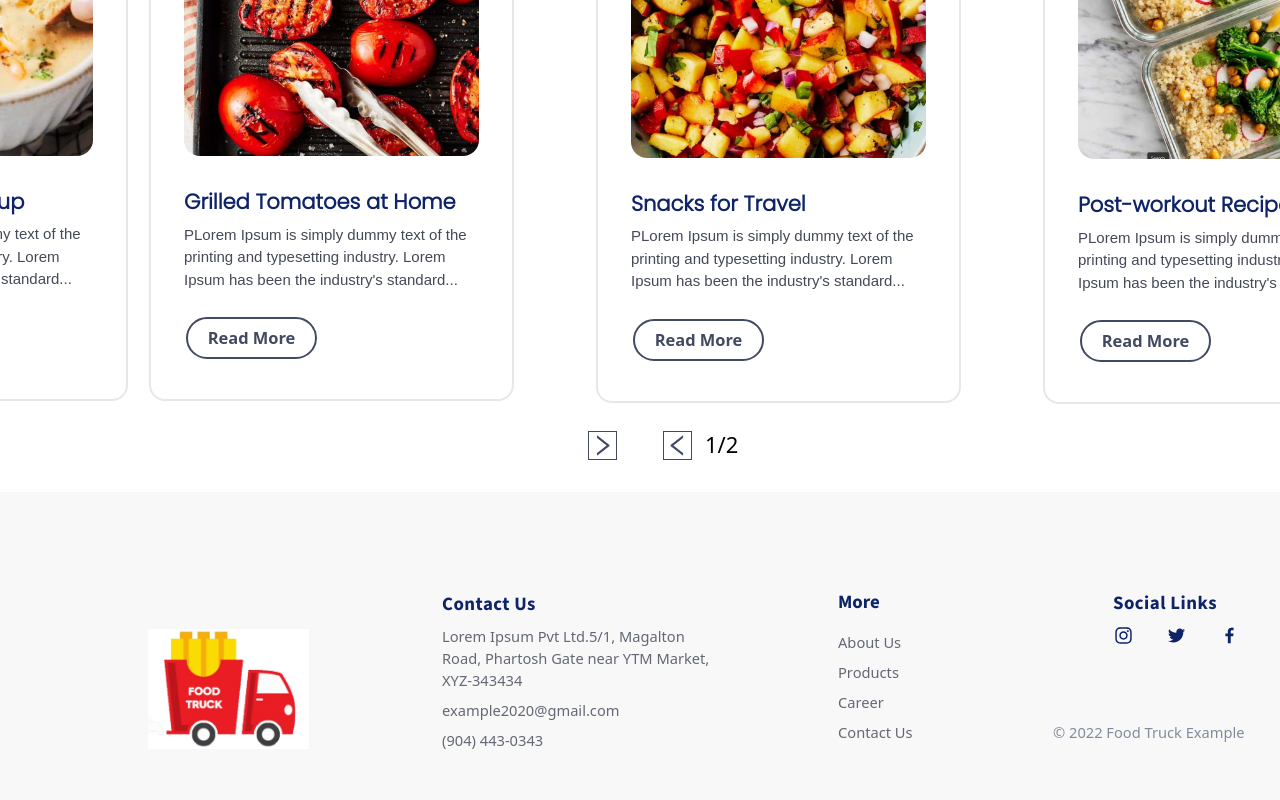
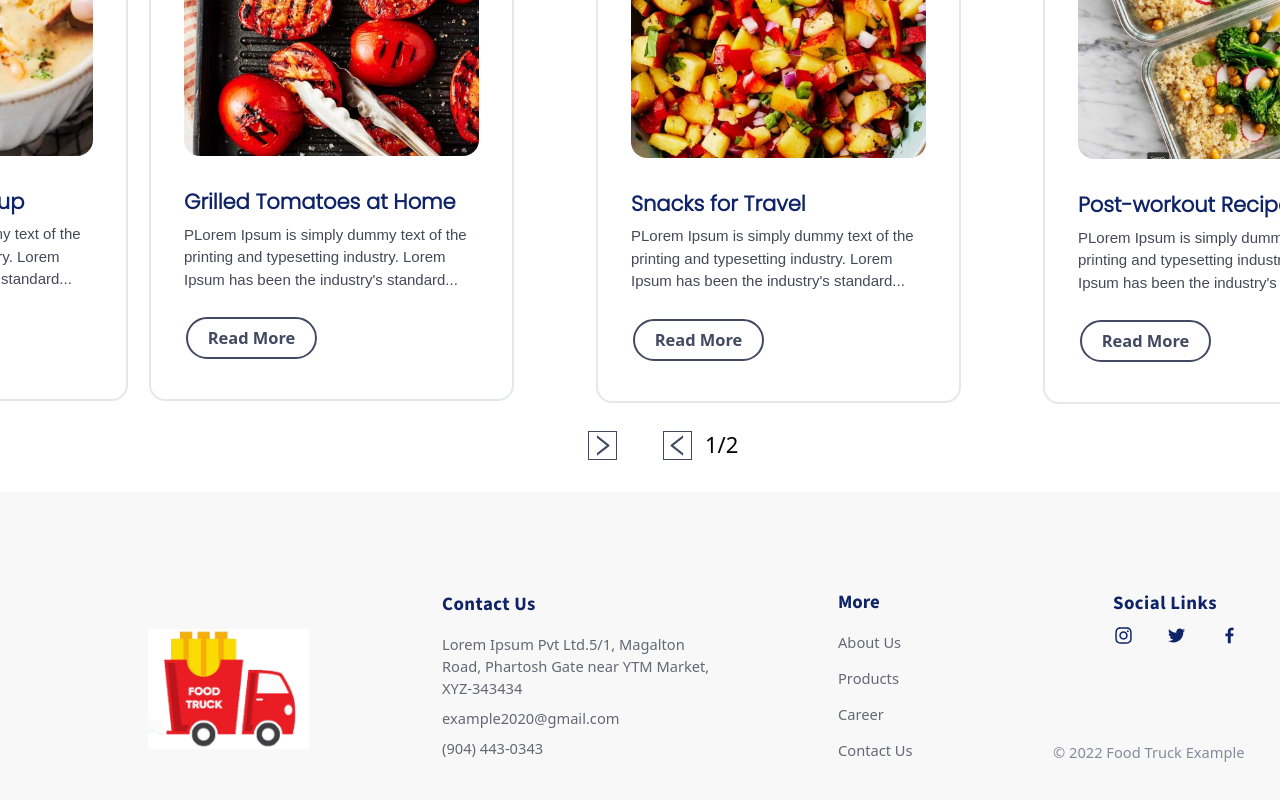
Before and after one commit to Tausifnsr/foodApp, a React (Vite) app: page / in a window 1280 px wide. Shown: the part 1746-2546 px from the top of the page. Built offline with nearby package versions, Linux system fonts and the light colour scheme.

Commit message:
Update Footer.jsx

```diff
--- a/src/Components/Footer.jsx
+++ b/src/Components/Footer.jsx
@@ -12,7 +12,7 @@ function Footer() {
         <img className="logoImg" src={Logo} alt="logo" />
       </div>
       <div className="contactUs w-[294px] mt-14 ml-[41px] lg:ml-[442px]">
-        <div className="title text-[15.77px] font-[600] text-[#0E2368] mt-[42px] tracking-wide mb-2 lg:text-[18.84px]">Contact Us</div>
+        <div className="title text-[15.77px] font-[600] text-[#0E2368] mt-[42px] tracking-wide mb-2 lg:mb-4 lg:text-[18.84px]">Contact Us</div>
         <div className="contactItems text-[8.76px] w-[275px] text-[#646874] lg:text-[14.66px]">
           <li className="mb-2">
             Lorem Ipsum Pvt Ltd.5/1, Magalton Road, Phartosh Gate near YTM
@@ -23,16 +23,16 @@ function Footer() {
         </div>
       </div>
       <div className="more mt-14 ml-[41px] lg:mt-24 lg:ml-[102px]">
-        <div className="title text-[15.77px] font-[600] text-[#0E2368] mb-4 lg:text-[18.84px]">More</div>
+        <div className="title text-[15.77px] font-[600] text-[#0E2368] mb-2 lg:mb-4 lg:text-[18.84px]">More</div>
         <div className="moreItems text-[8.76px] w-[275px] text-[#646874] lg:text-[14.66px]">
-          <li className="mb-2">About Us</li>
-          <li className="mb-2">Products</li>
-          <li className="mb-2">Career</li>
-          <li className="mb-2">Contact Us</li>
+          <li className="mb-2 lg:mb-[14px]">About Us</li>
+          <li className="mb-2 lg:mb-[14px]">Products</li>
+          <li className="mb-2 lg:mb-[14px]">Career</li>
+          <li className="mb-2 lg:mb-[14px]">Contact Us</li>
         </div>
       </div>
       <div className="linkCopy lg:-mt-2 lg:relative lg:mr-16">
-      <div className="copyRight text-[8.76px] w-[111px] text-[#828B9C] mx-auto mt-[30px] lg:text-[14.66px] lg:w-[197px] lg:absolute lg:bottom-[110px] lg:right-[150px] ">© 2022 Food Truck Example</div>
+      <div className="copyRight text-[8.76px] w-[111px] text-[#828B9C] mx-auto mt-[30px] lg:text-[14.66px] lg:w-[197px] lg:absolute lg:bottom-[90px] lg:right-[150px] ">© 2022 Food Truck Example</div>
       <div className="socialLinks lg:relative lg:mt-[105px]">
         <div className="title hidden text-[#0E2368] font-[600] mt-[42px] tracking-wide mb-2 lg:block lg:text-[18.84px]">Social Links</div>
         <div className="socialItems flex mx-36 mt-2 mb-[107px] lg:-ml-4">
```
